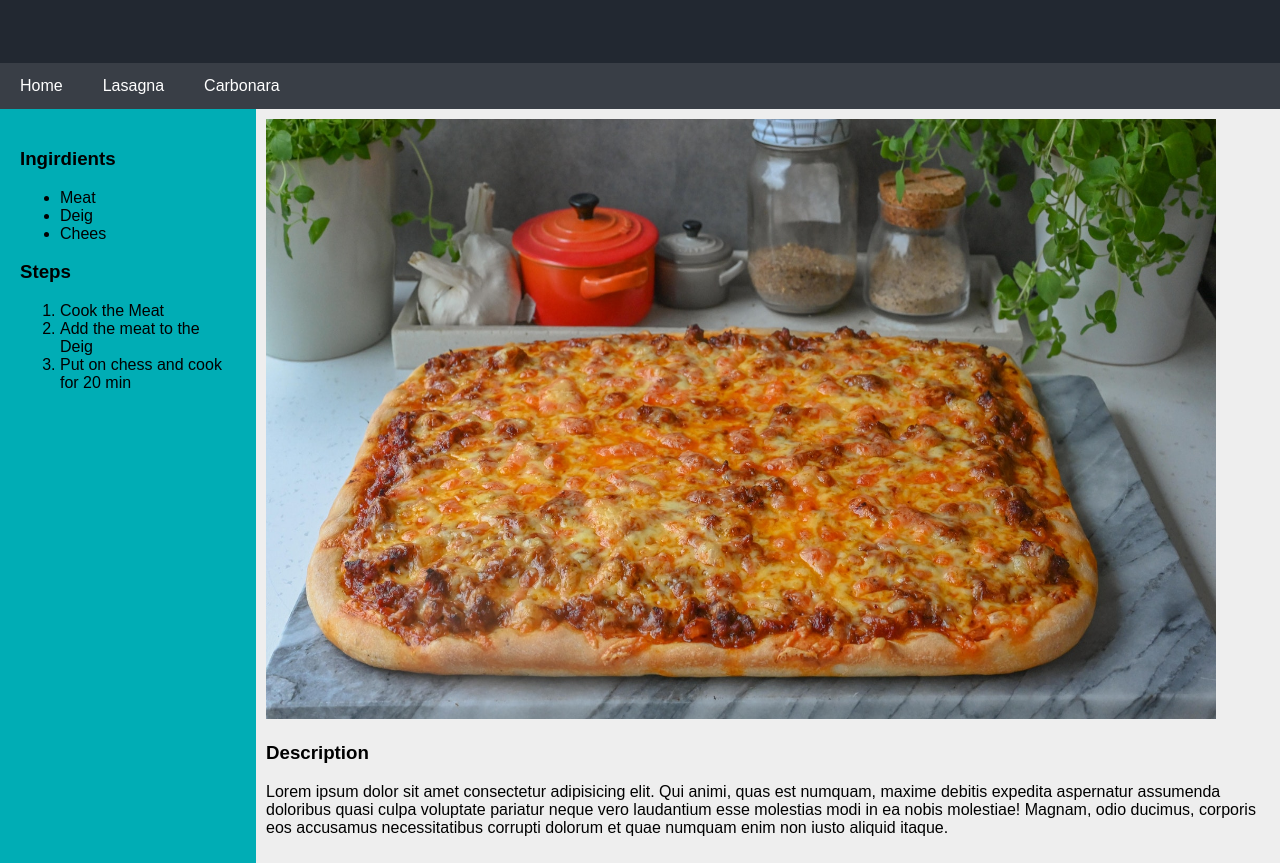
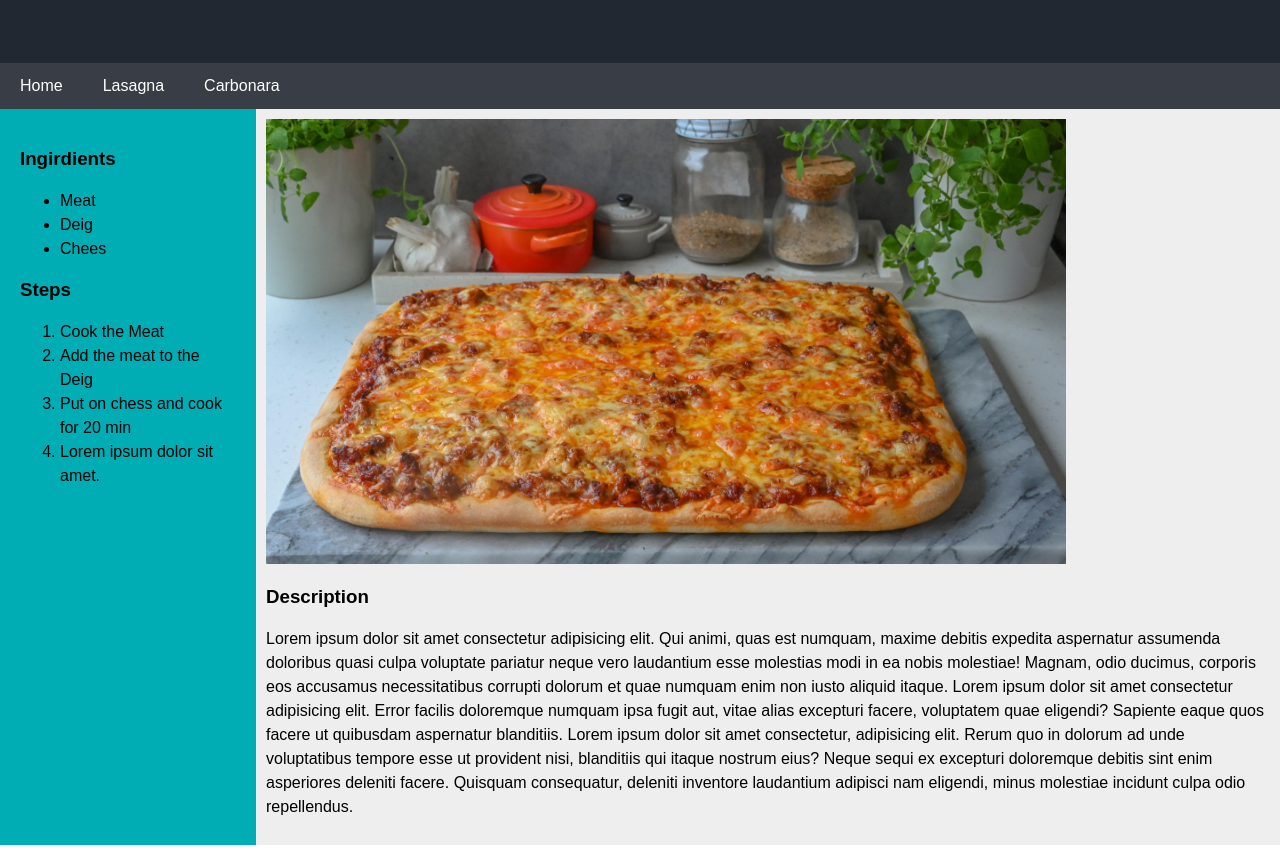
Before and after one commit to Tobirob/odin-recipes, a plain HTML site: page recipes/pizza.html in a window 1280 px wide. Shown: the part 228-1091 px from the top of the page. Drawn offline with Linux system fonts and the light colour scheme.

Commit message:
modified

```diff
--- a/recipes/pizza.html
+++ b/recipes/pizza.html
@@ -25,7 +25,7 @@
     <div class="side">
         <h3>Ingirdients</h3>
 
-        <ul>
+        <ul class="textspace">
             <li>Meat</li>
             <li>Deig</li>
             <li>Chees</li>
@@ -33,17 +33,18 @@
 
         <h3>Steps</h3>
 
-        <ol>
+        <ol class="textspace">
             <li>Cook the Meat</li>
             <li>Add the meat to the Deig</li>
             <li>Put on chess and cook for 20 min</li>
+            <li>Lorem ipsum dolor sit amet.</li>
         </ol>
         </div>
     <div class="main">
-    <img src="../img/pizza.jpg" alt="lasagna" width="950px" height="600px">
+    <img src="../img/pizza.jpg" alt="lasagna" width="800px" height="auto">
     <h3>Description</h3>
 
-    <p>Lorem ipsum dolor sit amet consectetur adipisicing elit. Qui animi, quas est numquam, maxime debitis expedita aspernatur assumenda doloribus quasi culpa voluptate pariatur neque vero laudantium esse molestias modi in ea nobis molestiae! Magnam, odio ducimus, corporis eos accusamus necessitatibus corrupti dolorum et quae numquam enim non iusto aliquid itaque.</p>
+    <p class="textspace">Lorem ipsum dolor sit amet consectetur adipisicing elit. Qui animi, quas est numquam, maxime debitis expedita aspernatur assumenda doloribus quasi culpa voluptate pariatur neque vero laudantium esse molestias modi in ea nobis molestiae! Magnam, odio ducimus, corporis eos accusamus necessitatibus corrupti dolorum et quae numquam enim non iusto aliquid itaque. Lorem ipsum dolor sit amet consectetur adipisicing elit. Error facilis doloremque numquam ipsa fugit aut, vitae alias excepturi facere, voluptatem quae eligendi? Sapiente eaque quos facere ut quibusdam aspernatur blanditiis. Lorem ipsum dolor sit amet consectetur, adipisicing elit. Rerum quo in dolorum ad unde voluptatibus tempore esse ut provident nisi, blanditiis qui itaque nostrum eius? Neque sequi ex excepturi doloremque debitis sint enim asperiores deleniti facere. Quisquam consequatur, deleniti inventore laudantium adipisci nam eligendi, minus molestiae incidunt culpa odio repellendus.</p>
     </div>
 
 </div>
--- a/style.css
+++ b/style.css
@@ -55,3 +55,7 @@ body {
     max-width: 1000px;
     margin: auto;
 }
+
+.textspace {
+    line-height: 1.5;
+}
```
Also changed, not shown: index.html (+1 -0 lines).
